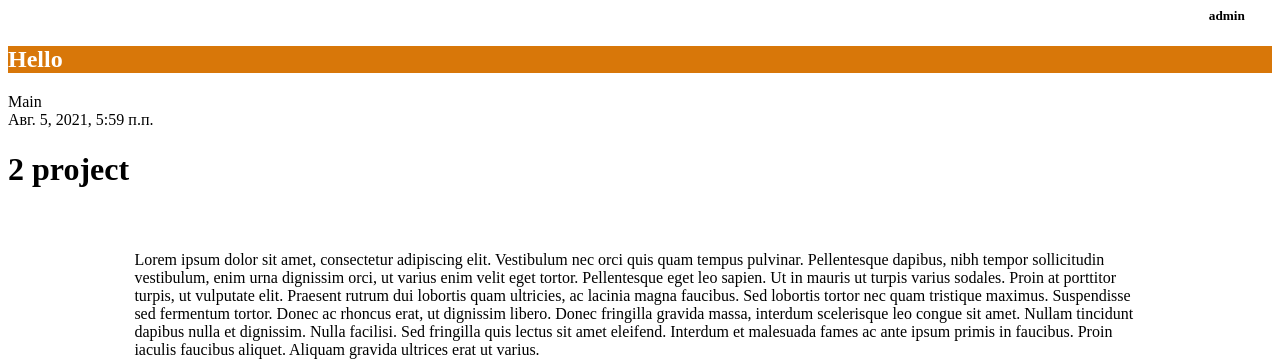
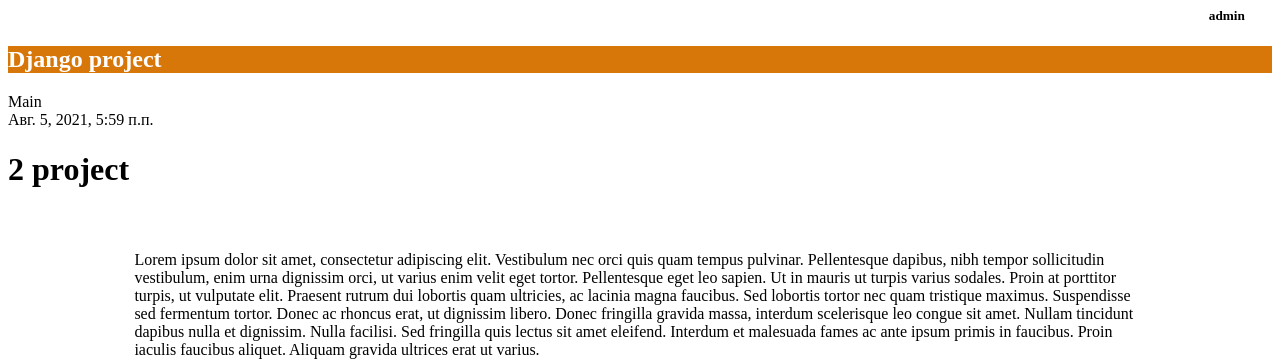
Before and after one commit to Timmask/djangoproject, a Django app: page /post/1/ in a window 1280 px wide. Shown: the top 363 px of the page. Run offline with Django 3.2, Linux system fonts and the light colour scheme; data comes from the database, SQL or seed files in the repository.

Commit message:
change html

```diff
--- a/blog/templates/blog/base.html
+++ b/blog/templates/blog/base.html
@@ -7,7 +7,7 @@
     </head>
     <body>
         <h5 style="margin-left: 95%; "><a style="text-decoration: none; border-bottom:none;" href="admin\">admin</a></h5>
-        <h2>Hello</h2>
+        <h2>Django project</h2>
 
         {% block content %}
         {% endblock %}
```
